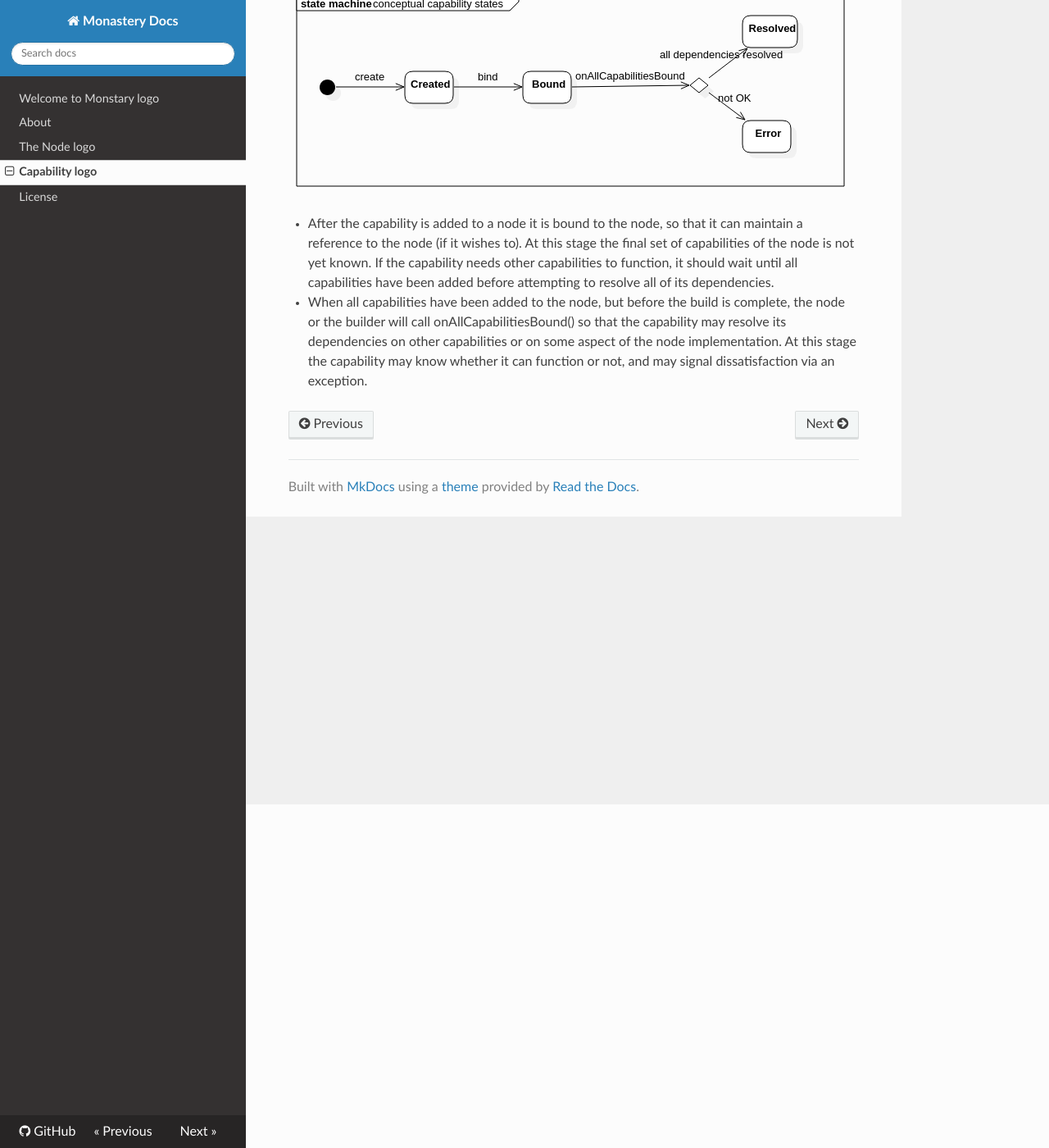
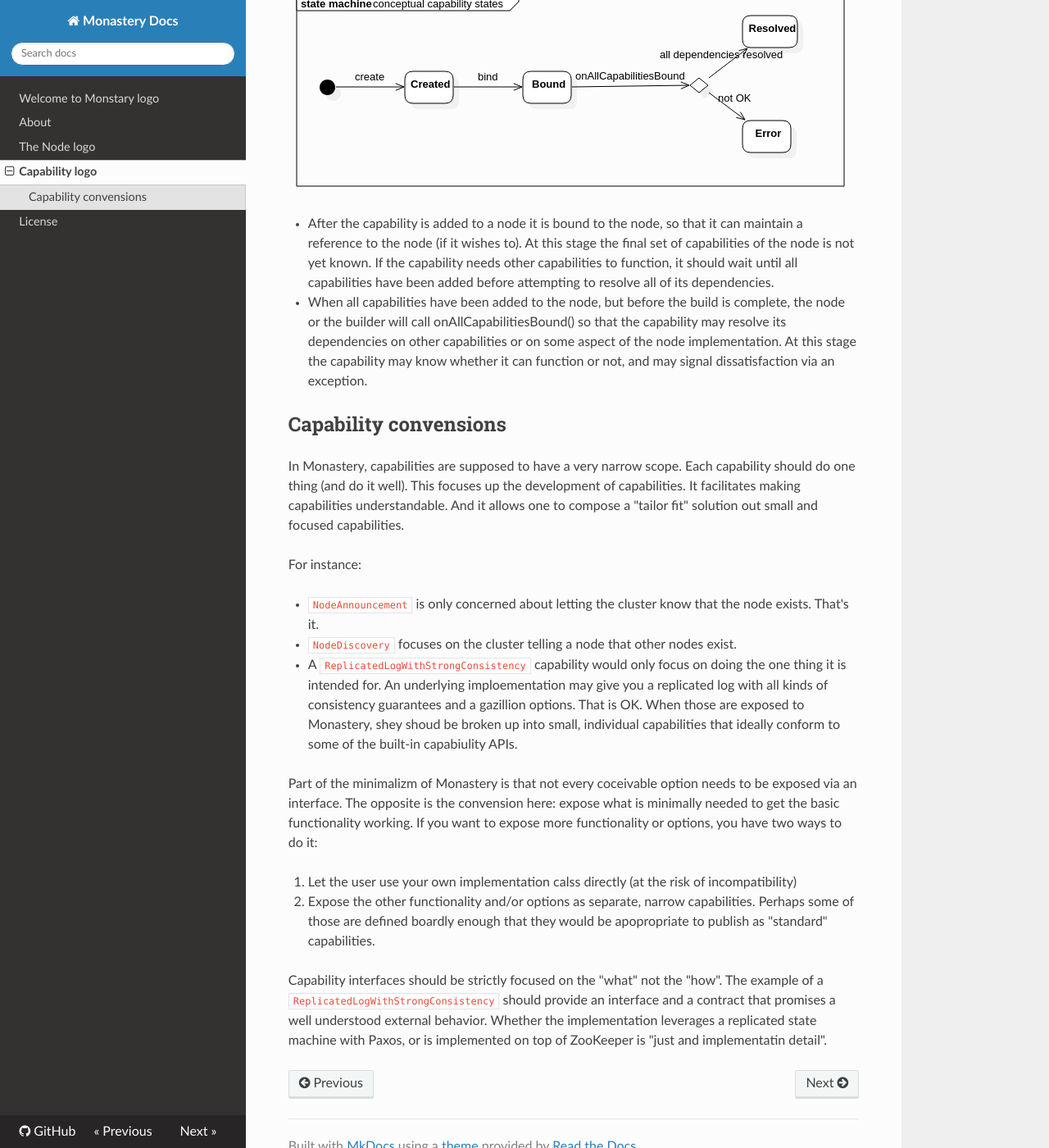
Before and after one commit to arnonmoscona/monastery-docs, an MkDocs documentation site: the page built from docs/Capabilities.md, in a window 1280 px wide and 1400 px high, scrolled down 419 px. Shown: the whole window at 82% size. Built offline with MkDocs 1.6.1, drawn with Linux system fonts in a browser that asks for light colours; nearby versions of some CDN libraries; old or Windows-style settings are respelled for this version of MkDocs.

```diff
--- a/docs/Capabilities.md
+++ b/docs/Capabilities.md
@@ -8,3 +8,20 @@
 
 * After the capability is added to a node it is bound to the node, so that it can maintain a reference to the node (if it wishes to). At this stage the final set of capabilities of the node is not yet known. If the capability needs other capabilities to function, it should wait until all capabilities have been added before attempting to resolve all of its dependencies.
 * When all capabilities have been added to the node, but before the build is complete, the node or the builder will call onAllCapabilitiesBound() so that the capability may resolve its dependencies on other capabilities or on some aspect of the node implementation. At this stage the capability may know whether it can function or not, and may signal dissatisfaction via an exception.
+
+## Capability convensions
+
+In Monastery, capabilities are supposed to have a very narrow scope. Each capability should do one thing (and do it well). This focuses up the development of capabilities. It facilitates making capabilities understandable. And it allows one to compose a "tailor fit" solution out small and focused capabilities.
+
+For instance:
+
+* `NodeAnnouncement` is only concerned about letting the cluster know that the node exists. That's it.
+* `NodeDiscovery` focuses on the cluster telling a node that other nodes exist.
+* A `ReplicatedLogWithStrongConsistency` capability would only focus on doing the one thing it is intended for. An underlying imploementation may give you a replicated log with all kinds of consistency guarantees and a gazillion options. That is OK. When those are exposed to Monastery, shey shoud be broken up into small, individual capabilities that ideally conform to some of the built-in capabiulity APIs.
+
+Part of the minimalizm of Monastery is that not every coceivable option needs to be exposed via an interface. The opposite is the convension here: expose what is minimally needed to get the basic functionality working. If you want to expose more functionality or options, you have two ways to do it:
+
+1. Let the user use your own implementation calss directly (at the risk of incompatibility)
+2. Expose the other functionality and/or options as separate, narrow capabilities. Perhaps some of those are defined boardly enough that they would be apopropriate to publish as "standard" capabilities.
+
+Capability interfaces should be strictly focused on the "what" not the "how". The example of a `ReplicatedLogWithStrongConsistency` should provide an interface and a contract that promises a well understood external behavior. Whether the implementation leverages a replicated state machine with Paxos, or is implemented on top of ZooKeeper is "just and implementatin detail".
```
Also changed, not shown: docs/node.md (+7 -0 lines).
